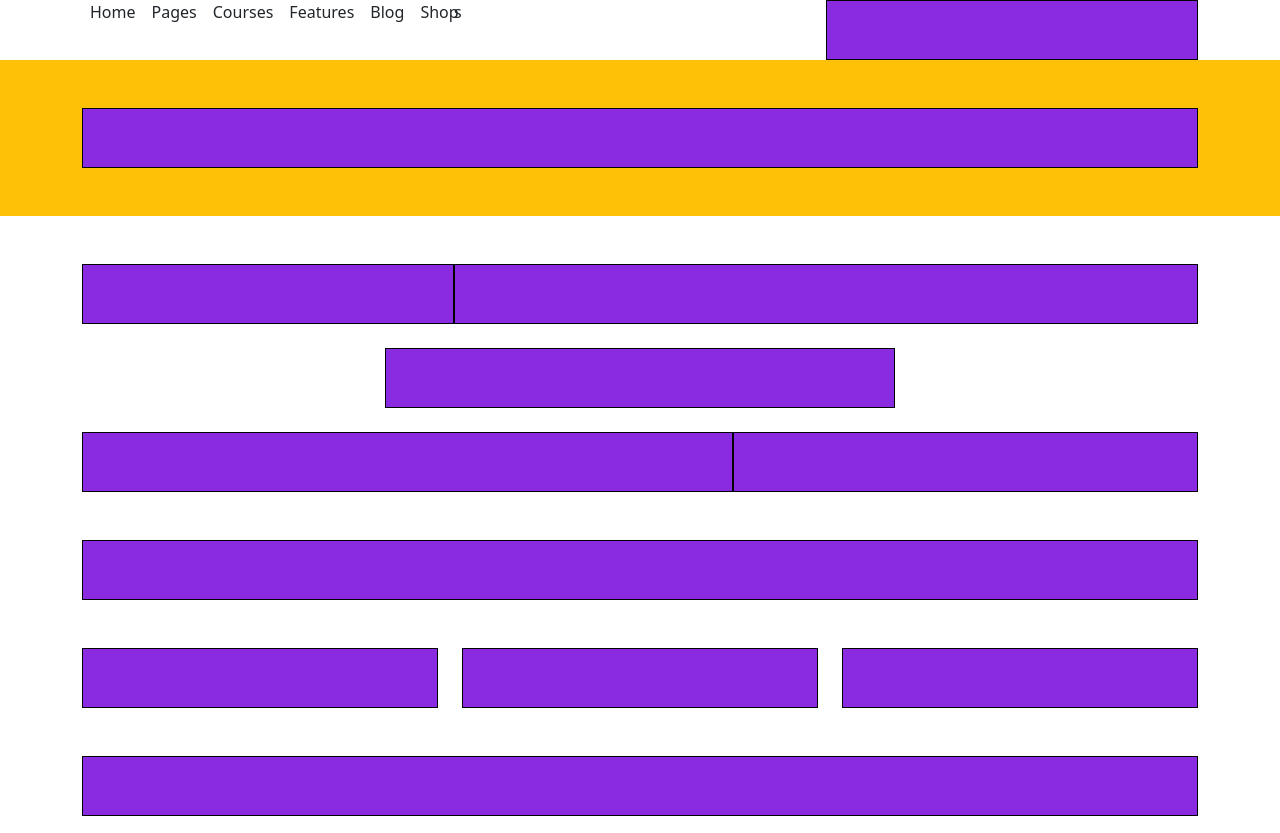
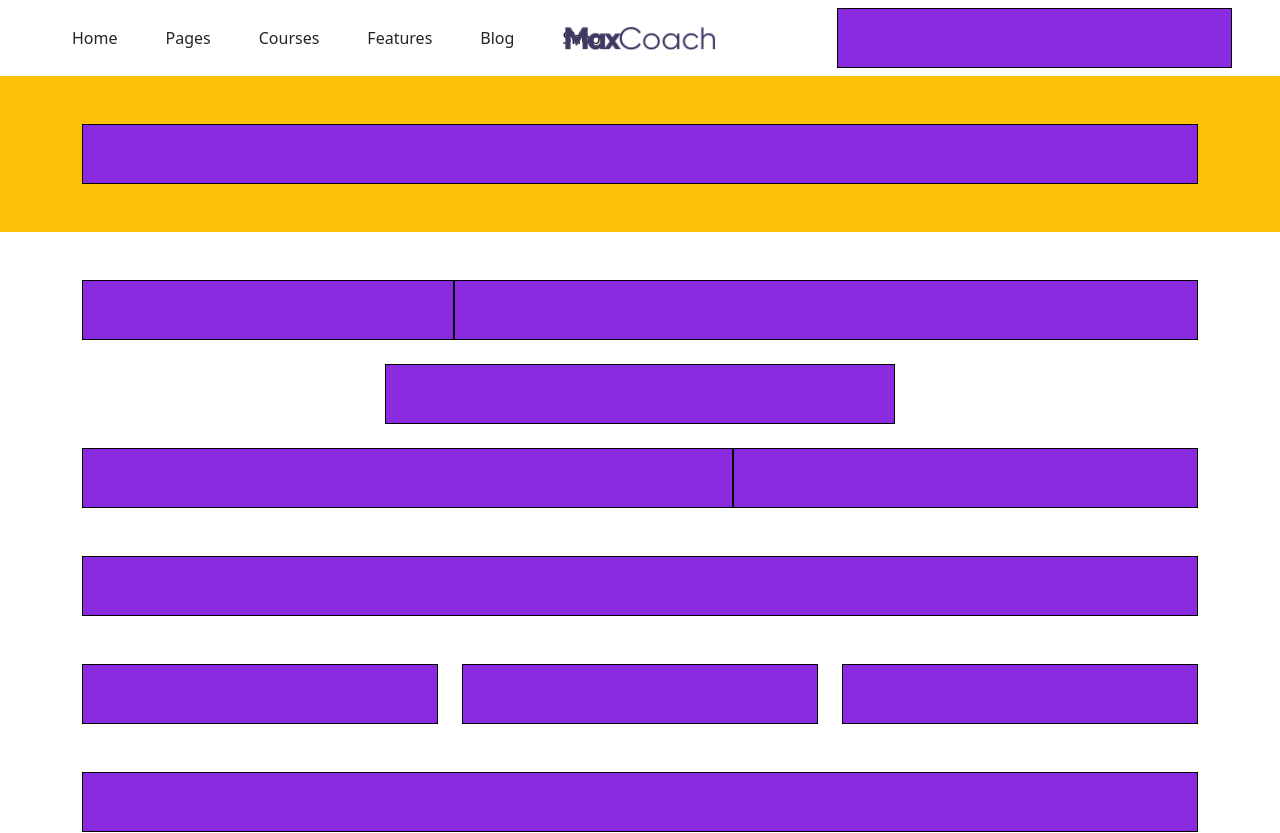
Before and after one commit to Andrearomeo04/proj-html-vuejs, a Vue app: page / in a window 1280 px wide. Shown: the top 833 px of the page. Built offline with nearby package versions, Linux system fonts and the light colour scheme.

Commit message:
[UPD] added logo

```diff
--- a/src/components/AppHeader.vue
+++ b/src/components/AppHeader.vue
@@ -15,8 +15,8 @@ export default {
 
 <template>
     <div>
-        <div class="container">
-            <div class="row g-0">
+        <div class="container-fluid px-5">
+            <div class="row g-0 align-items-center py-2">
                 <div class="col-4 d-flex">
                     <headerMenu
                         v-for="(info, index) in mainMenu"
@@ -24,8 +24,8 @@ export default {
                         :text="info.text"
                     />
                 </div>
-                <div class="col-4">
-                    s
+                <div class="col-4 d-flex justify-content-center">
+                    <img src="../assets/img/dark-logo.png" alt="dark-logo">
                 </div>
                 <div class="col-4">
                     <div class="content"></div>
@@ -43,4 +43,8 @@ export default {
         border: 1px solid black;
     }
 
+    img {
+        width: 150px;
+    }
+
 </style>
--- a/src/components/headermenu.vue
+++ b/src/components/headermenu.vue
@@ -8,8 +8,8 @@ export default {
 
 <template>
     <div>
-        <ul class="list-unstyled">
-            <li class="mx-2">
+        <ul class="list-unstyled mb-0">
+            <li class="mx-4">
                 {{ text }}
             </li>
         </ul>
```
